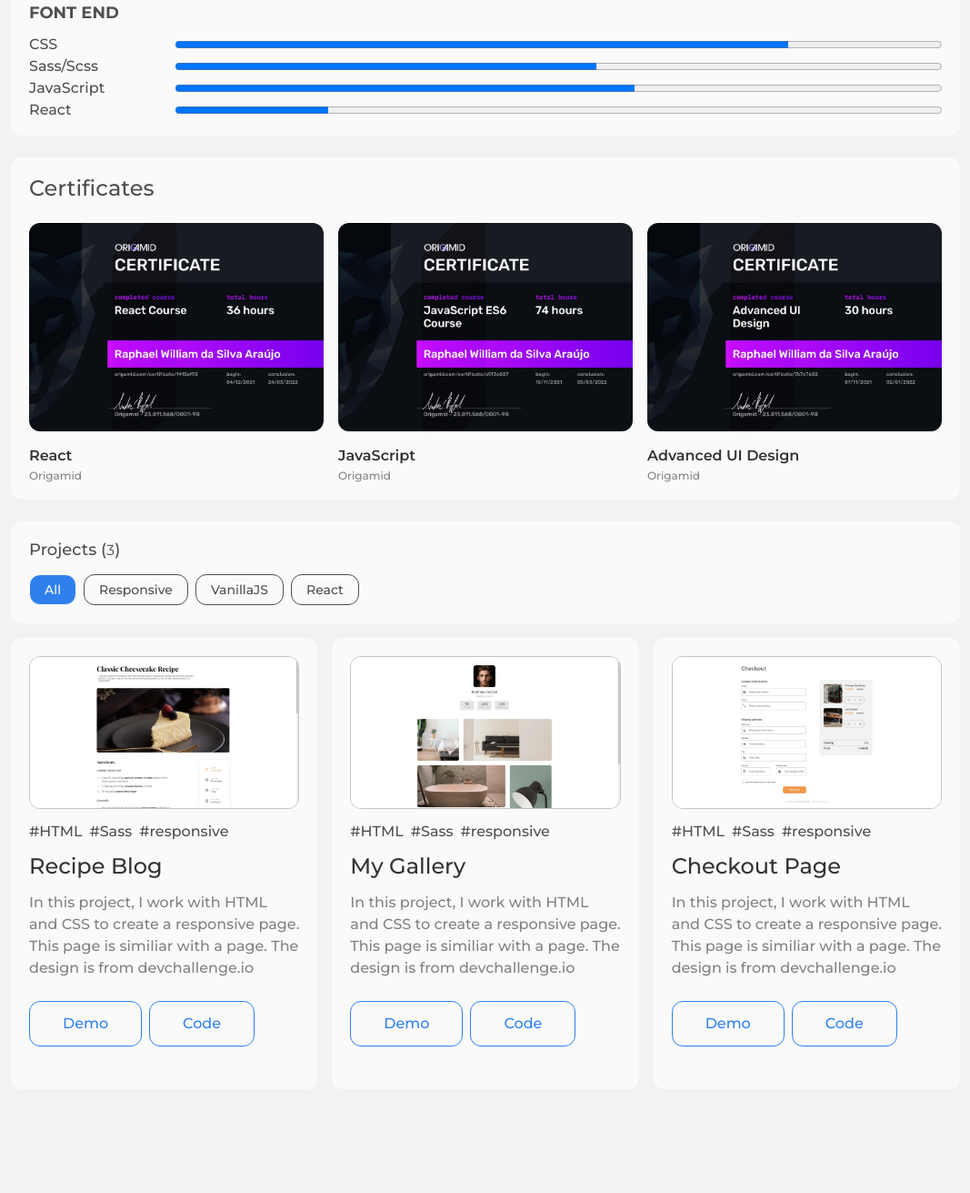
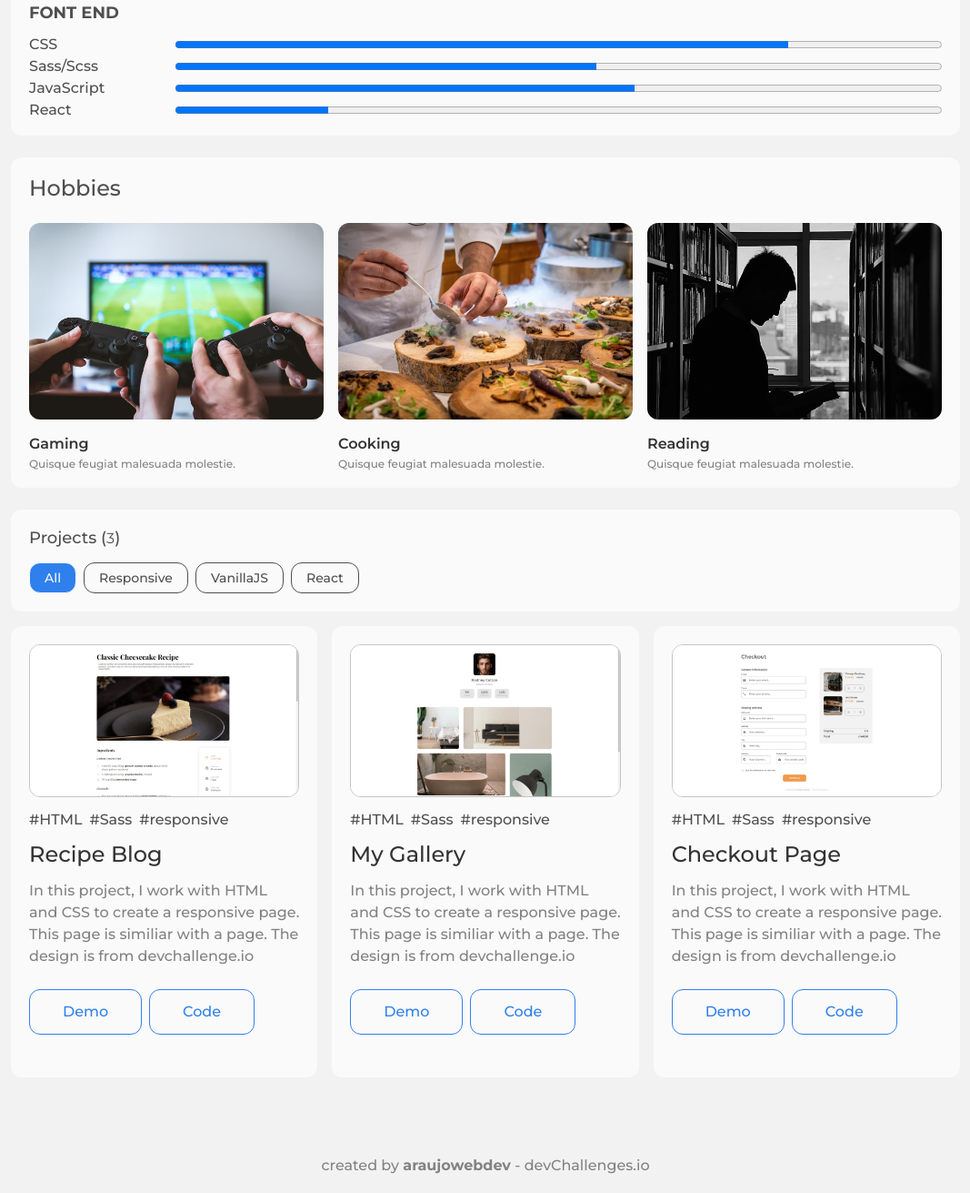
Before and after one commit to araujowebdev/devchallenges-portfolio, a website: page index.html in a window 1280 px wide. Shown: the part 465-1776 px from the top of the page at 91% size, without its empty margins (106-1173 px from the left). Before the commit the page ends 1750 px from the top, so only its background shows below. Drawn offline with nearby package versions, Linux system fonts and the light colour scheme.

Commit message:
create footer and update index.html

```diff
--- a/index.html
+++ b/index.html
@@ -84,25 +84,36 @@
       </div>
     </section>
 
-    <!-- certificates -->
-    <section class="certificates">
-      <h3>Certificates</h3>
+    <!-- hobbies -->
+    <section class="hobbies">
+      <h3>Hobbies</h3>
       <div>
-        <div class="certificates__item">
-          <img src="./dist/assets/imgs/react.jpg" alt="React JS Origamid Certificate">
-          <h4>React</h4>
-          <h5>Origamid</h5>
+        <div class="hobbies__item">
+          <img src="./dist/assets/imgs/gaming.jpg" alt="Hands holding video game joysticks.">
+          <h4>Gaming</h4>
+          <h5>Quisque feugiat malesuada molestie.</h5>
         </div>
-        <div class="certificates__item">
-          <img src="./dist/assets/imgs/javascript.jpg" alt="JavaScript Origamid Certificate">
-          <h4>JavaScript</h4>
-          <h5>Origamid</h5>
+        <div class="hobbies__item">
+          <img src="./dist/assets/imgs/cooking.jpg" alt="A person preparing a dish.">
+          <h4>Cooking</h4>
+          <h5>Quisque feugiat malesuada molestie.</h5>
         </div>
-        <div class="certificates__item">
-          <img src="./dist/assets/imgs/ui-design.jpg" alt="Advanced UI Design Origamid Certificate">
-          <h4>Advanced UI Design</h4>
-          <h5>Origamid</h5>
+        <div class="hobbies__item">
+          <img src="./dist/assets/imgs/reading.jpg" alt="The silhouette of a person reading a book in the hallway of a library.">
+          <h4>Reading</h4>
+          <h5>Quisque feugiat malesuada molestie.</h5>
         </div>
+
+        <!-- <div class="hobbies__item">
+          <img src="./dist/assets/imgs/riding.jpg" alt="A person riding a motorcycle.">
+          <h4>Riding</h4>
+          <h5>Quisque feugiat malesuada molestie.</h5>
+        </div>
+        <div class="hobbies__item">
+          <img src="./dist/assets/imgs/biking.jpg" alt="Rear of a bicycle being ridden by someone.">
+          <h4>Biking</h4>
+          <h5>Quisque feugiat malesuada molestie.</h5>
+        </div> -->
       </div>
     </section>
 
@@ -163,6 +174,10 @@
       </div>
     </section>
   </main>
+
+  <footer>
+    <span>created by <a href="https://araujowebdev.com/" target="_blank">araujowebdev</a> - devChallenges.io</span>
+  </footer>
 </body>
 
 </html>
--- /dev/null
+++ b/src/styles/scss/_footer.scss
@@ -0,0 +1,24 @@
+@use "colors" as c;
+
+footer {
+  height: 60px;
+  display: flex;
+  justify-content: center;
+  align-items: center;
+  margin-top: 67px;
+
+  span {
+    font: 500 1rem/1rem "Montserrat", sans-serif;
+    color: c.$gray-4;
+
+    a {
+      color: c.$gray-4;
+      font-weight: 700;
+      text-decoration: none;
+
+      &:hover {
+        text-decoration: underline;
+      }
+    }
+  }
+}
--- a/src/styles/scss/_global.scss
+++ b/src/styles/scss/_global.scss
@@ -10,7 +10,7 @@
 
 body {
   background-color: c.$gray-1;
-  padding: 64px 0;
+  padding: 64px 0 0;
 }
 
 .container {
--- a/src/styles/scss/main/_certificates.scss
+++ b/src/styles/scss/main/_hobbies.scss
@@ -1,7 +1,7 @@
 @use "../colors" as c;
 
 main.container {
-  section.certificates {
+  section.hobbies {
     padding: 20px;
     width: 100%;
     background-color: c.$gray-0;
@@ -17,7 +17,7 @@ main.container {
     > div {
       display: grid;
       grid-template-columns: 1fr 1fr 1fr;
-      column-gap: 16px;
+      gap: 16px;
 
       div {
         img {
@@ -43,7 +43,7 @@ main.container {
 
 @media screen and (max-width: 619.98px) {
   main.container {
-    section.certificates {
+    section.hobbies {
       padding: 10px;
 
       > div {
--- a/src/styles/scss/main/_index.scss
+++ b/src/styles/scss/main/_index.scss
@@ -1,3 +1,3 @@
 @forward "skills";
-@forward "certificates";
+@forward "hobbies";
 @forward "projects";
--- a/src/styles/scss/style.scss
+++ b/src/styles/scss/style.scss
@@ -1,3 +1,4 @@
 @forward "global";
 @forward "header";
 @forward "main";
+@forward "footer";
```
Also changed, not shown: dist/assets/imgs/biking.jpg (added), dist/assets/imgs/cooking.jpg (added), dist/assets/imgs/gaming.jpg (added), dist/assets/imgs/reading.jpg (added), dist/assets/imgs/riding.jpg (added), dist/styles/style.css.
